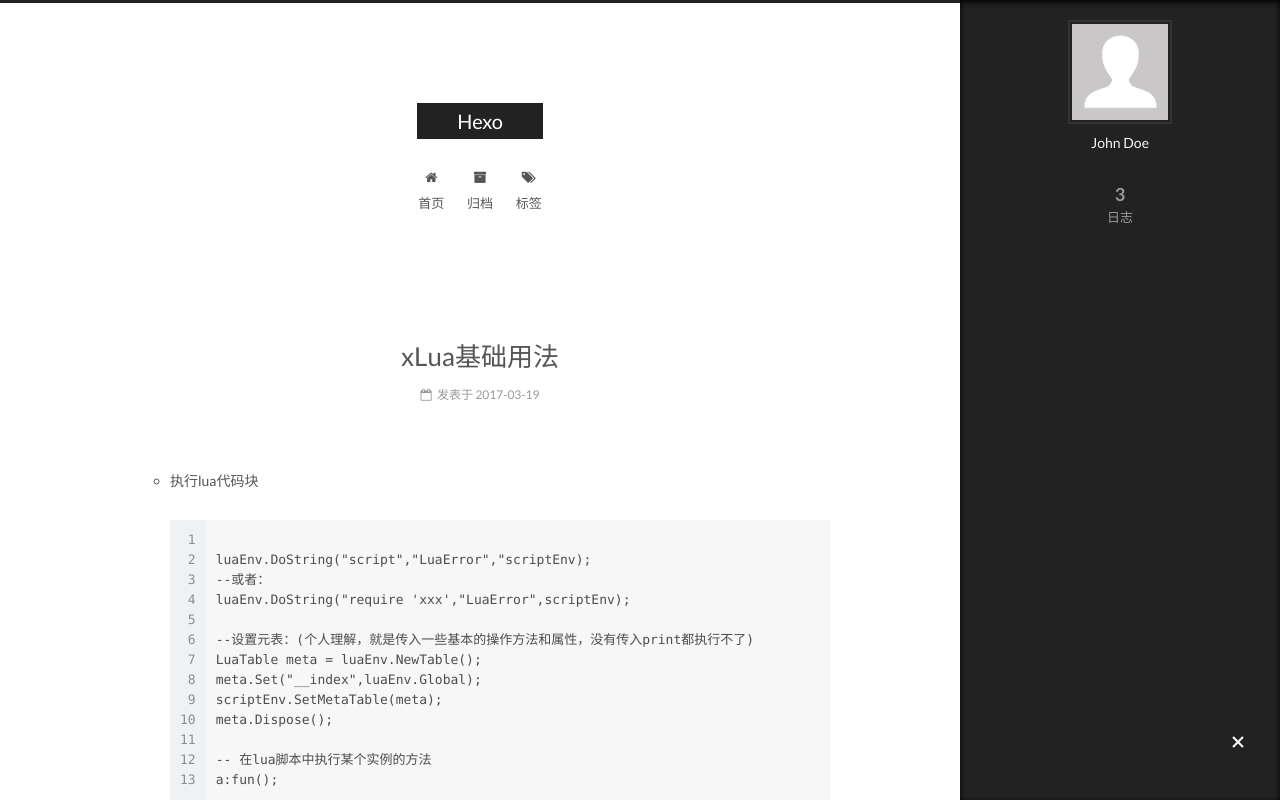
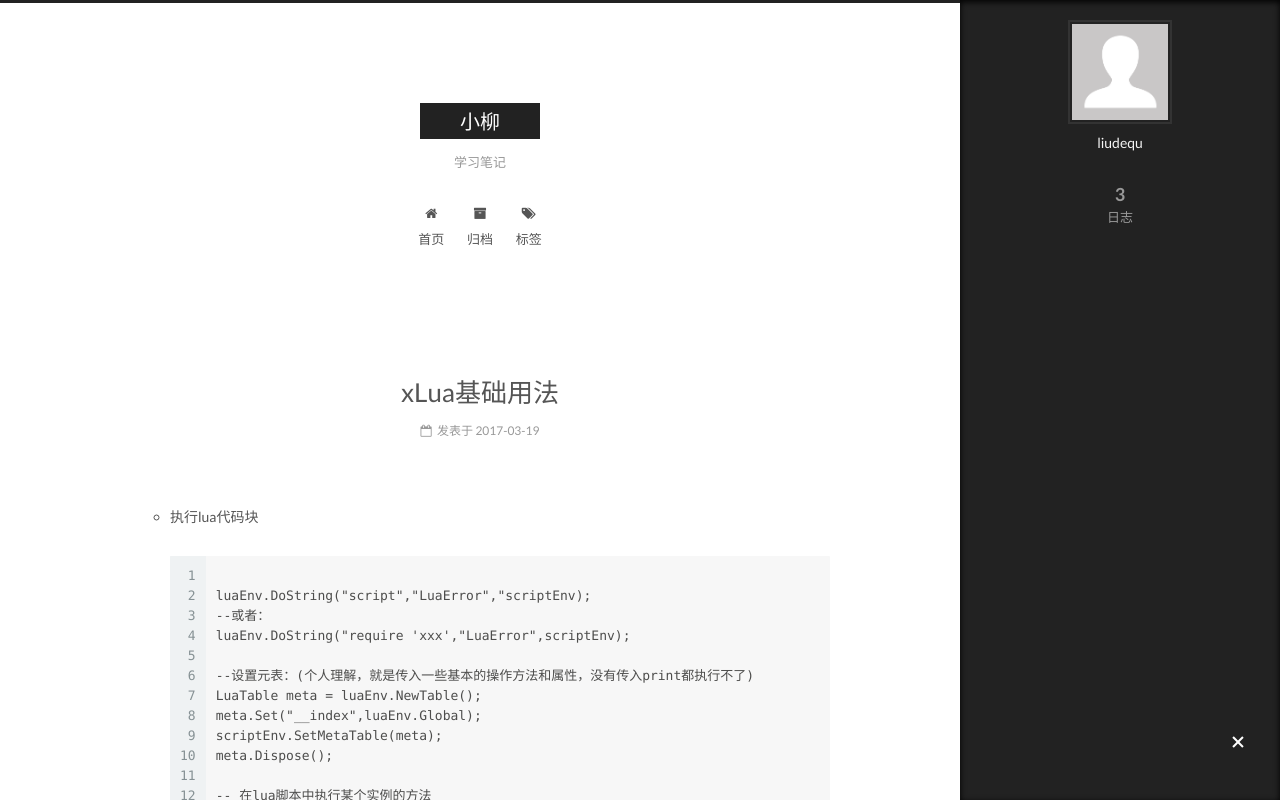
Before and after one commit to liudequ/liudequ.github.io, a plain HTML site: page index.html in a window 1280 px wide. Both pictures are taken after a click on the element 1238 px from the left and 743 px from the top of the page. Shown: the top 800 px of the page. Drawn offline with Linux system fonts and the light colour scheme.

Commit message:
Site updated: 2017-03-19 22:43:48

```diff
--- a/css/main.css
+++ b/css/main.css
@@ -1684,7 +1684,7 @@ pre .javascript .function {
   width: 4px;
   height: 4px;
   border-radius: 50%;
-  background: #8724ff;
+  background: #e439fb;
 }
 .links-of-blogroll {
   font-size: 13px;
--- a/index.html
+++ b/index.html
@@ -88,11 +88,11 @@
 
 
 <meta property="og:type" content="website">
-<meta property="og:title" content="Hexo">
+<meta property="og:title" content="小柳">
 <meta property="og:url" content="http://yoursite.com/index.html">
-<meta property="og:site_name" content="Hexo">
+<meta property="og:site_name" content="小柳">
 <meta name="twitter:card" content="summary">
-<meta name="twitter:title" content="Hexo">
+<meta name="twitter:title" content="小柳">
 
 
 
@@ -126,7 +126,7 @@
 
 
 
-  <title> Hexo </title>
+  <title> 小柳 </title>
 </head>
 
 <body itemscope itemtype="http://schema.org/WebPage" lang="zh-Hans">
@@ -164,12 +164,12 @@
     <div class="custom-logo-site-title">
       <a href="/"  class="brand" rel="start">
         <span class="logo-line-before"><i></i></span>
-        <span class="site-title">Hexo</span>
+        <span class="site-title">小柳</span>
         <span class="logo-line-after"><i></i></span>
       </a>
     </div>
 
-        <p class="site-subtitle"></p>
+        <p class="site-subtitle">学习笔记</p>
 
   </div>
 
@@ -250,13 +250,13 @@
     <link itemprop="mainEntityOfPage" href="http://yoursite.com/2017/03/19/xLua基础用法/">
 
     <span hidden itemprop="author" itemscope itemtype="http://schema.org/Person">
-      <meta itemprop="name" content="John Doe">
+      <meta itemprop="name" content="liudequ">
       <meta itemprop="description" content="">
       <meta itemprop="image" content="/images/avatar.gif">
     </span>
 
     <span hidden itemprop="publisher" itemscope itemtype="http://schema.org/Organization">
-      <meta itemprop="name" content="Hexo">
+      <meta itemprop="name" content="小柳">
     </span>
 
 
@@ -390,13 +390,13 @@
     <link itemprop="mainEntityOfPage" href="http://yoursite.com/2017/03/14/Lua基本特性/">
 
     <span hidden itemprop="author" itemscope itemtype="http://schema.org/Person">
-      <meta itemprop="name" content="John Doe">
+      <meta itemprop="name" content="liudequ">
       <meta itemprop="description" content="">
       <meta itemprop="image" content="/images/avatar.gif">
     </span>
 
     <span hidden itemprop="publisher" itemscope itemtype="http://schema.org/Organization">
-      <meta itemprop="name" content="Hexo">
+      <meta itemprop="name" content="小柳">
     </span>
 
 
@@ -592,13 +592,13 @@
     <link itemprop="mainEntityOfPage" href="http://yoursite.com/2017/03/13/hello-world/">
 
     <span hidden itemprop="author" itemscope itemtype="http://schema.org/Person">
-      <meta itemprop="name" content="John Doe">
+      <meta itemprop="name" content="liudequ">
       <meta itemprop="description" content="">
       <meta itemprop="image" content="/images/avatar.gif">
     </span>
 
     <span hidden itemprop="publisher" itemscope itemtype="http://schema.org/Organization">
-      <meta itemprop="name" content="Hexo">
+      <meta itemprop="name" content="小柳">
     </span>
 
 
@@ -743,8 +743,8 @@
         <div class="site-author motion-element" itemprop="author" itemscope itemtype="http://schema.org/Person">
           <img class="site-author-image" itemprop="image"
                src="/images/avatar.gif"
-               alt="John Doe" />
-          <p class="site-author-name" itemprop="name">John Doe</p>
+               alt="liudequ" />
+          <p class="site-author-name" itemprop="name">liudequ</p>
 
               <p class="site-description motion-element" itemprop="description"></p>
 
@@ -804,7 +804,7 @@
   <span class="with-love">
     <i class="fa fa-heart"></i>
   </span>
-  <span class="author" itemprop="copyrightHolder">John Doe</span>
+  <span class="author" itemprop="copyrightHolder">liudequ</span>
 </div>
 
 
```
Also changed, not shown: 2017/03/13/hello-world/index.html (+9 -9 lines), 2017/03/14/Lua基本特性/index.html (+9 -9 lines), 2017/03/19/xLua基础用法/index.html (+9 -9 lines), archives/2017/03/index.html (+9 -9 lines), archives/2017/index.html (+9 -9 lines), archives/index.html (+9 -9 lines).
